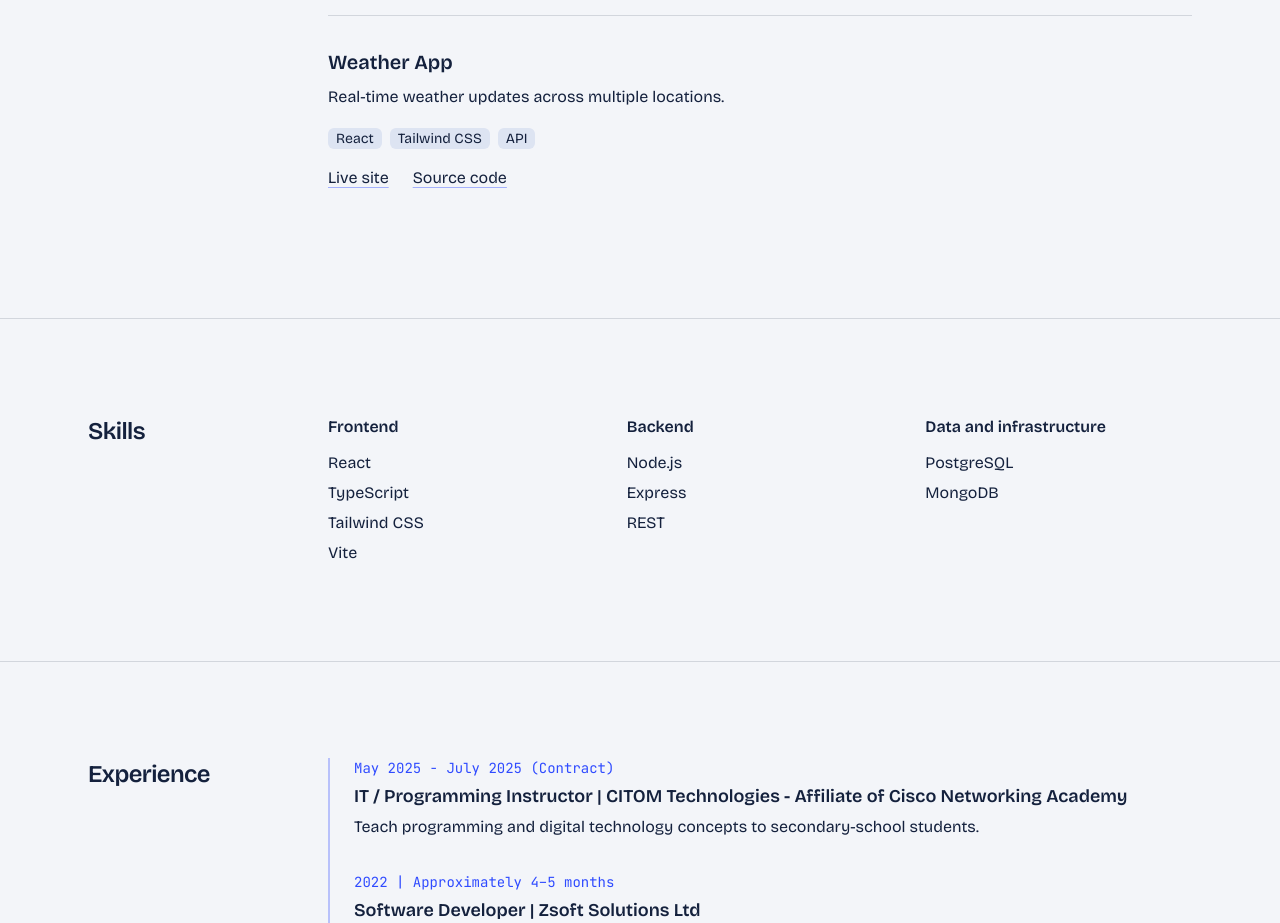
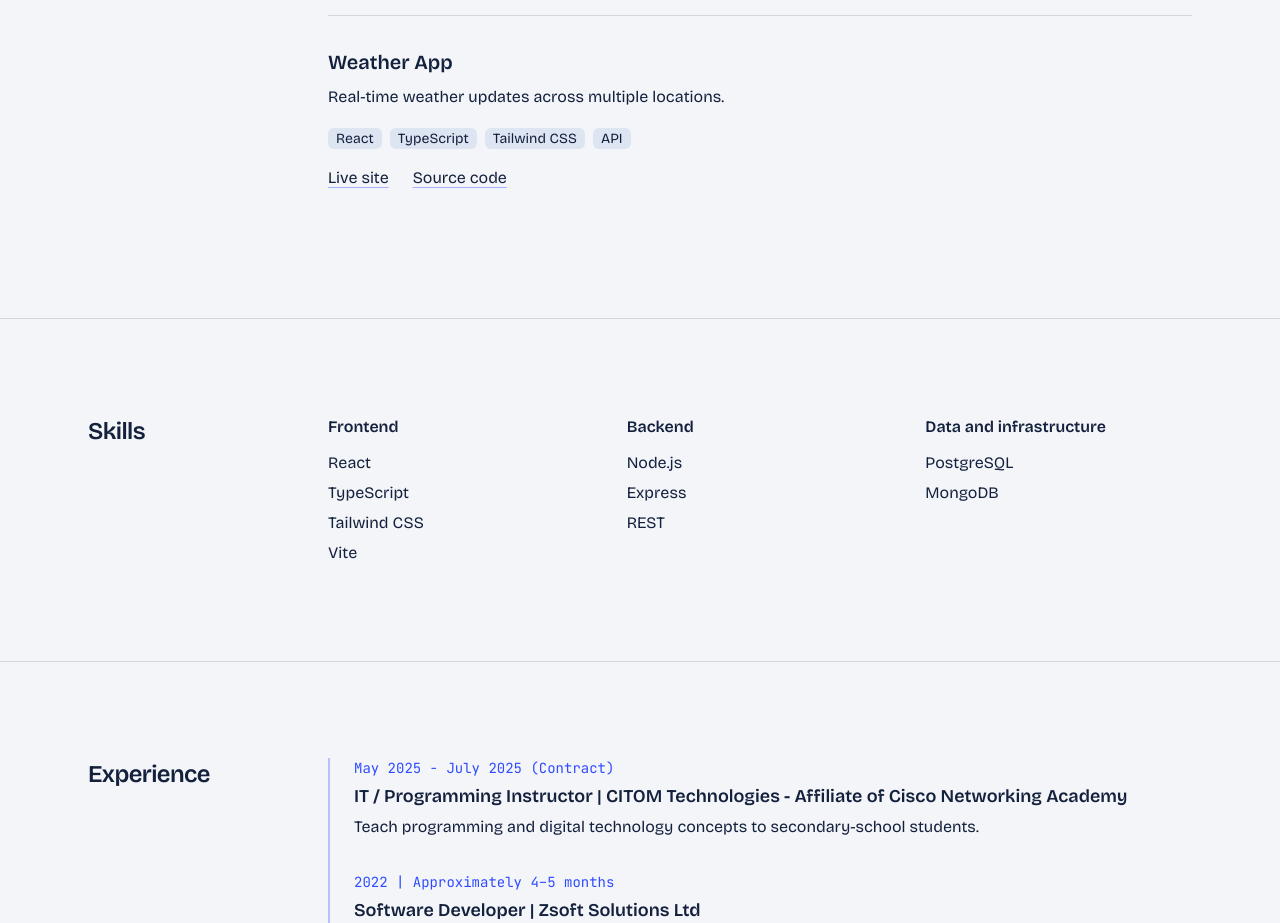
Before and after one commit to Kene10-codes/portfolio, a React (Vite) app: page / in a window 1280 px wide. Shown: the part 1220-2143 px from the top of the page. Built offline with nearby package versions, Linux system fonts and the light colour scheme.

Commit message:
edited a skill

```diff
--- a/src/data/portfolio.ts
+++ b/src/data/portfolio.ts
@@ -51,7 +51,7 @@ export const projects: readonly Project[] = [
     title: "  Weather App",
     summary:
       "Real-time weather updates across multiple locations.",
-    stack: ["React", "Tailwind CSS", "API", ],
+    stack: ["React", "TypeScript", "Tailwind CSS", "API", ],
     liveUrl: "https://jade-rabanadas-3ee61a.netlify.app/",
     repoUrl: "https://github.com/Kene10-codes/Weather-app",
   }
```
